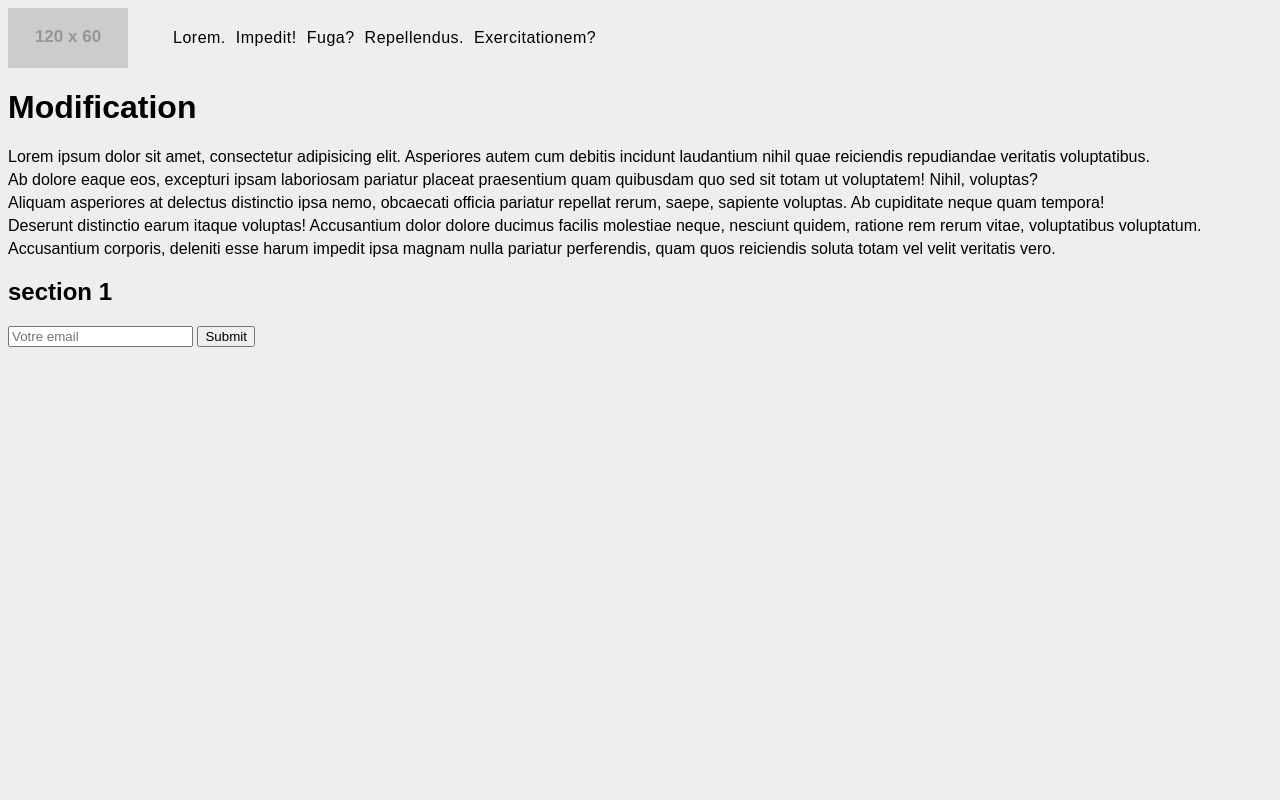
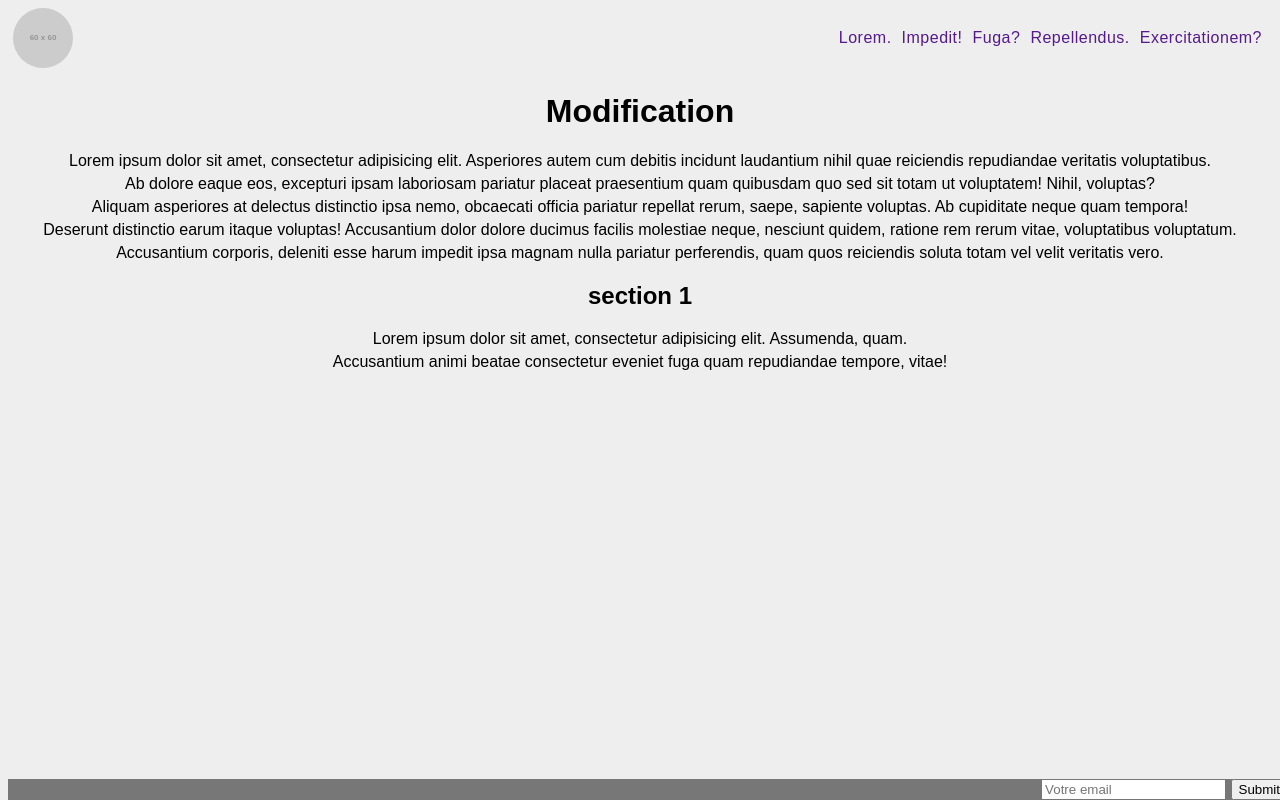
Before and after one commit to 1-louis/projet-test-git, a plain HTML site: page index.html in a window 1280 px wide. Drawn offline with Linux system fonts and the light colour scheme; placeholder pictures from the web are drawn by us.

Commit message:
ajout de style et autre chose

```diff
--- a/index.html
+++ b/index.html
@@ -11,14 +11,16 @@
 <body>
     <div class="container">
         <header>
-            <img src="https://via.placeholder.com/120x60" alt="logo">
-            <ul>
-                <li>Lorem.</li>
-                <li>Impedit!</li>
-                <li>Fuga?</li>
-                <li>Repellendus.</li>
-                <li>Exercitationem?</li>
-            </ul>
+            <div class="header">
+            <a href=""><img src="https://via.placeholder.com/60x60" alt="logo"></a>
+                <ul>
+                    <a href=""><li>Lorem.</li></a>
+                    <a href=""><li>Impedit!</li></a>
+                    <a href=""><li>Fuga?</li></a>
+                    <a href=""><li>Repellendus.</li></a>
+                    <a href=""><li>Exercitationem?</li></a>
+                </ul>
+            </div>
         </header>
         <main>
             <h1>
@@ -35,6 +37,8 @@
             <p>Accusantium corporis, deleniti esse harum impedit ipsa magnam nulla pariatur perferendis, quam quos
                 reiciendis soluta totam vel velit veritatis vero.</p>
             <h2>section 1</h2>
+            <p>Lorem ipsum dolor sit amet, consectetur adipisicing elit. Assumenda, quam.</p>
+            <p>Accusantium animi beatae consectetur eveniet fuga quam repudiandae tempore, vitae!</p>
         </main>
         <footer>
             <form action="">
--- a/style.css
+++ b/style.css
@@ -2,20 +2,58 @@ body{
     font-family: sans-serif;
     background: #eee;
 }
+/*mon header*/
 header{
+    width: 100%;
+}
+div.header{
+    margin: 5px;
+}
+img{
+    border-radius: 50%;
+}
+a{
+    text-decoration: none;
+    border-bottom: none;
+}
+a:hover{
+    background: #51f555;
+    border-bottom: 0.5px;
+    text-decoration: #777777;
+}
+ul{
+    text-align: end;
+    float: right;
+    letter-spacing: 0.5px;
     display: flex;
     flex-wrap: wrap;
-}
-
-ul{
-    display: flex;
-    letter-spacing: 0.5px;
-
 }
 li{
     list-style: none;
     padding: 5px;
+
+}
+/*main*/
+h1 {
+    text-align: center;
+}
+h2{
+    text-align: center;
 }
 p{
+    text-align: center;
     margin: 5px 0;
 }
+
+/*footer*/
+footer{
+    margin: 0 auto;
+    bottom: 0;
+    padding: 0;
+    position: fixed;
+    background: #777;
+    width: 100%;
+}
+form{
+    float: right;
+}
```
